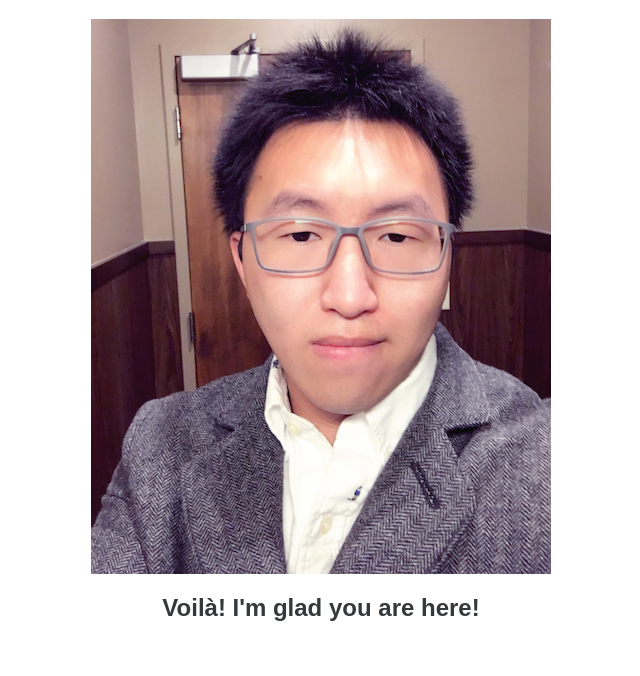
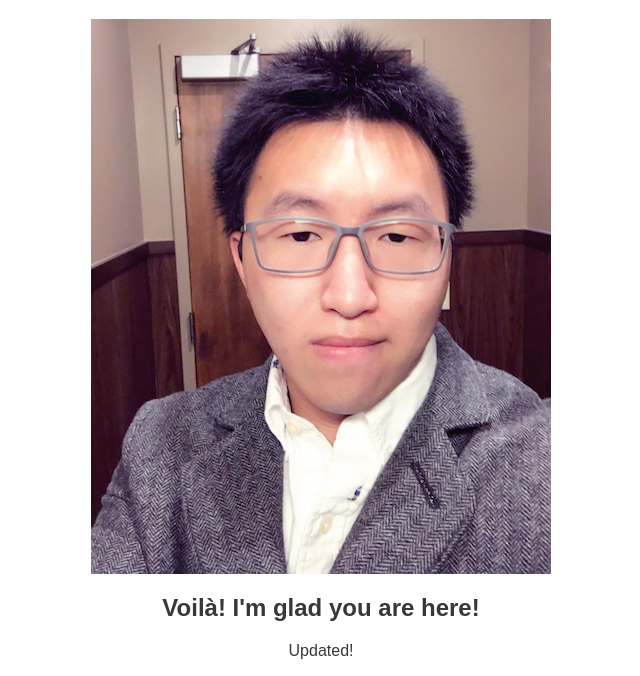
Before and after one commit to cckn1ght/nginx, a plain HTML site: page index.html in a window 1280 px wide. Shown: the part 139-815 px from the top of the page, without its empty margins (319-959 px from the left). Drawn offline with Linux system fonts and the light colour scheme.

Commit message:
dockerhub automated build test

```diff
--- a/index.html
+++ b/index.html
@@ -5,5 +5,6 @@
 
   <img src="icon2.jpg">
   <h2>Voil&agrave;!  I'm glad you are here!</h2>
+  <p>Updated!</p>
 
 </div>
```
